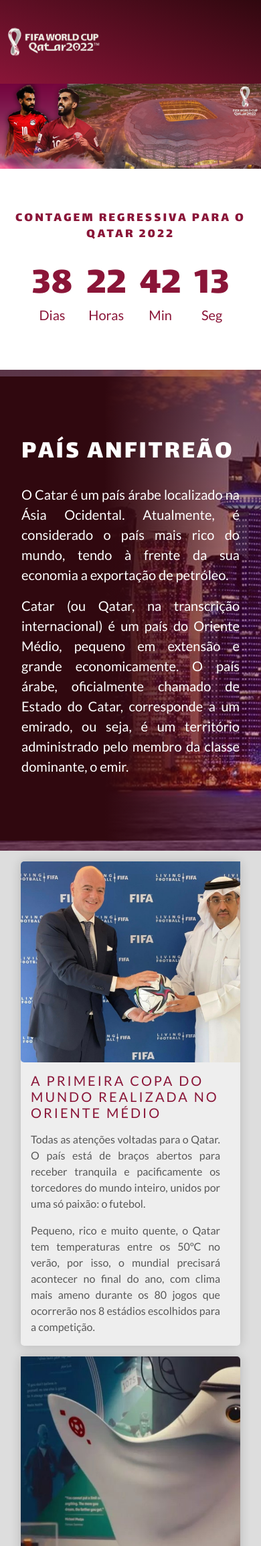
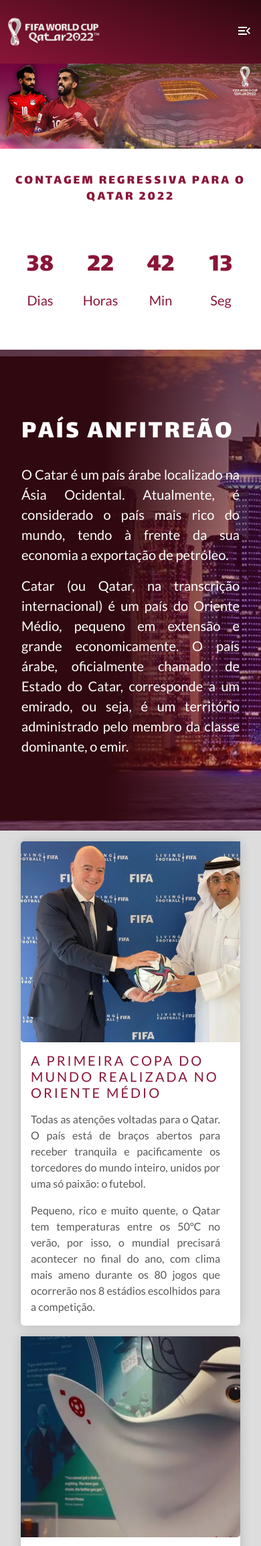
Before and after one commit to VitorMartins28/WorldCup, a PHP site: page / in a window 390 px wide. Shown: the top 2308 px of the page at 67% size. Run offline with PHP 8.4, Linux system fonts and the light colour scheme; style sheets or scripts are compiled from the project's sources.

Commit message:
Atualização 11-10

```diff
--- a/index.html
+++ b/index.html
@@ -14,10 +14,13 @@
 </head>
 
 <body>
-  <nav class="navbar sticky-top navbar-expand-lg">
+  <nav class="navbar sticky-top navbar-expand-lg d-flex justify-content-between">
     <a class="navbar-brand" href="#"><img src="resources/img/logoCup.png" alt=""></a>
-    <button class="navbar-toggler" type="button" data-toggle="collapse" data-target="#navbarSupportedContent" aria-controls="navbarSupportedContent" aria-expanded="false" aria-label="Toggle navigation">
-      <span class="navbar-toggler-icon"></span>
+    <button class="navbar-toggler" type="button" data-toggle="collapse" data-target="#navbarSupportedContent"
+      aria-controls="navbarSupportedContent" aria-expanded="false" aria-label="Toggle navigation">
+      <span class="material-symbols-outlined">
+        menu_open
+      </span>
     </button>
 
     <div class="collapse navbar-collapse" id="navbarSupportedContent">
@@ -26,13 +29,13 @@
           <a class="nav-link" href="index.html">Home <span class="sr-only">(current)</span></a>
         </li>
         <li class="nav-item">
-          <a class="nav-link" id="contagem">Contagem</a>
+          <a class="nav-link" href="#contagem">Contagem</a>
         </li>
         <li class="nav-item">
-          <a class="nav-link" href="país">País Anfitreão</a>
+          <a class="nav-link" href="#país">País Anfitreão</a>
         </li>
         <li class="nav-item">
-          <a class="nav-link" href="estádios">Estádios</a>
+          <a class="nav-link" href="#estádios">Estádios</a>
         </li>
       </ul>
     </div>
@@ -48,43 +51,25 @@
     </div>
   </div>
   <div class="container-fluid">
-    <div class="row contagem align-items-center" id="contagem">
+    <div class="row score-cup align-items-center justify-content-end">
       <div class="col-12 col-md-12">
         <h1>Contagem regressiva para o Qatar 2022</h1>
-        <table>
-          <tr>
-            <td>
-              <div class="numero" id="dia"></div>
-            </td>
-            <td>
-              <div class="numero" id="hora"></div>
-            </td>
-            <td>
-              <div class="numero" id="minuto"></div>
-            </td>
-            <td>
-              <div class="numero" id="segundo"></div>
-            </td>
-          </tr>
-          <tr style="height:2px">
-            <td>
-              <p class="legenda">Dias</p>
-            </td>
-            <td>
-              <p class="legenda">Horas</p>
-            </td>
-            <td>
-              <p class="legenda">Min</p>
-            </td>
-            <td>
-              <p class="legenda">Seg</p>
-            </td>
-          </tr>
-        </table>
+      </div>
+      <div class="col-12 col-md-12 date-cup">
+        <p class="" id="dia"></p>
+        <p class="" id="hora"></p>
+        <p class="" id="minuto"></p>
+        <p class="" id="segundo"></p>
+      </div>
+      <div class="col-12 col-md-12 label-cup">
+        <p>Dias</p>
+        <p>Horas</p>
+        <p>Min</p>
+        <p>Seg</p>
       </div>
     </div>
-    <div class="row anfitreao align-items-center">
-      <div class="col-12 col-md-12 pais_anf">
+    <div class="row space-amph align-items-center" id="país">
+      <div class="col-12 col-md-12 cup-amph">
         <h1>País Anfitreão</h1>
         <p>O Catar é um país árabe localizado na Ásia Ocidental. Atualmente, é considerado o país mais rico do mundo,
           tendo à frente da sua economia a exportação de petróleo.</p>
@@ -93,7 +78,7 @@
           território administrado pelo membro da classe dominante, o emir.</p>
       </div>
     </div>
-    <div class="row quadro align-items-center">
+    <div class="row cup-field align-items-center">
       <div class="col-12 col-md-4 cup-img-oriente">
       </div>
       <div class="col-12 col-md-8 cup-text">
@@ -108,7 +93,7 @@
         </p>
       </div>
     </div>
-    <div class="row quadro align-items-center">
+    <div class="row cup-field align-items-center">
       <div class="col-12 col-md-4 cup-img-mascote d-block d-md-none">
       </div>
       <div class="col-12 col-md-8 cup-text">
@@ -124,8 +109,8 @@
       <div class="col-12 col-md-4 cup-img-mascote d-none d-md-block">
       </div>
     </div>
-    <div class="row align-items-center estadio">
-      <div class="col-12 col-md-12 cup-estadios">
+    <div class="row align-items-center stadium-space" id="estádios">
+      <div class="col-12 col-md-12 cup-stadium">
         <h1>Estádios</h1>
         <p>No total, oito estádios no Qatar receberão os 64 jogos da Copa do Mundo 2022. </p>
         <small class="d-none d-md-block">Passe o mouse pelas imagens para visualizar.</small>
--- a/resources/css/style.css
+++ b/resources/css/style.css
@@ -4,11 +4,14 @@
 :root {
     --bg-primary: #8A1538;
     --bg-secundary: rgb(48, 8, 15);
+    --bg-tertiary: rgb(221, 221, 221);
+    --bg-quaternary: rgba(71, 1, 1, 0.507);
+    --bg-quinary: rgba(172, 1, 44, 0.3);
+    --box-shadow:rgba(0, 0, 0, 0.178);
     --color-basic: #fff;
     --color-secundary: rgb(88, 88, 88);
     --text-primary: 'Lalezar', cursive;
     --text-secundary: 'Lato', sans-serif;
-    ;
 }
 
 * {
@@ -35,33 +38,40 @@ body::-webkit-scrollbar-thumb {
 }
 
 body {
-    background: rgb(221, 221, 221);
+    background: var(--bg-tertiary);
 }
 
-.navbar{
+.navbar {
     background-image: linear-gradient(200deg, var(--bg-secundary), var(--bg-primary));
-    padding: 25px 0 25px 0;
+    padding: 5px 0 5px 0;
 }
 
-.navbar a {
+.navbar-collapse {
+    flex-grow: 0;
+    padding-right: 10px;
+}
+
+.navbar-collapse a {
     text-transform: uppercase;
     font-family: var(--text-secundary);
     text-decoration: none;
     color: var(--color-basic);
     font-weight: 600;
+    letter-spacing: 3px;
+    font-size: 12px;
 }
 
-.navbar a:hover {
-  border-bottom: 1px solid var(--color-basic);
+.navbar-collapse a:hover {
+    border-bottom: 1px solid var(--color-basic);
 }
 
-.navbar img{
+.navbar img {
     width: 160px;
     padding: 10px;
 }
 
-.navbar-toggler-icon{
-    color: var(--color-basic)!important;
+.navbar-toggler-icon {
+    color: var(--color-basic) !important;
 }
 
 .cup-logo {
@@ -69,7 +79,7 @@ body {
     height: auto;
 }
 
-.anfitreao h1 {
+.space-amph h1 {
     color: var(--color-basic);
     text-transform: uppercase;
     font-family: var(--text-primary);
@@ -77,22 +87,22 @@ body {
     font-size: 60px;
 }
 
-.anfitreao p {
+.space-amph p {
     font-family: var(--text-secundary);
     color: var(--color-basic);
     text-align: justify;
     font-size: 20px;
 }
 
-.anfitreao {
+.space-amph {
     background:
-        linear-gradient(rgba(71, 1, 1, 0.507), rgba(172, 1, 44, 0.3)),
+        linear-gradient(var(--bg-quaternary), var(--bg-quinary)),
         url("../img/catar.jpg");
     background-size: cover;
     height: 100% !important;
 }
 
-.pais_anf {
+.cup-amph {
     width: 100%;
     content: '';
     top: 0;
@@ -152,7 +162,7 @@ body {
     font-size: 60px;
 }
 
-.quadro h3 {
+.cup-field h3 {
     color: var(--bg-primary);
     text-transform: uppercase;
     font-family: var(--text-secundary);
@@ -160,7 +170,7 @@ body {
     font-size: 20px;
 }
 
-.quadro p {
+.cup-field p {
     color: var(--color-secundary);
     font-family: var(--text-secundary);
     text-align: justify;
@@ -173,13 +183,13 @@ body {
     border-radius: 10px;
 }
 
-.contagem {
+.score-cup {
     height: 300px;
     text-align: center;
-    background: #fff;
+    background: var(--color-basic);
 }
 
-.contagem h1 {
+.score-cup h1 {
     color: var(--bg-primary);
     text-transform: uppercase;
     font-family: var(--text-primary);
@@ -188,53 +198,34 @@ body {
     padding: 30px 10px 0 10px;
 }
 
-.numero {
-    min-width: 20px;
-    max-width: 100px;
+.date-cup {
     color: var(--bg-primary);
     font-size: 60px;
-    margin: 5px;
     text-align: center;
-    padding: 5px;
     font-family: var(--text-primary);
-    margin-bottom: -20px;
+    display: flex;
+    justify-content: center;
 }
 
-.legenda {
-    font-size: 20px;
+.date-cup p{
+    width: 100px;
+    text-align: center;
+}
+
+.label-cup {
+    font-size: 25px;
     text-align: center;
     color: var(--bg-primary);
     font-family: var(--text-secundary);
-    margin-top: 0;
+    margin-top: -3em;
+    padding-top: 0;
+    display: flex;
+    justify-content: center;
 }
 
-table {
-    margin: auto;
-}
-
-.footer-cup {
-    background-image: linear-gradient(200deg, var(--bg-secundary), var(--bg-primary));
-    padding: 10px 0 10px 0;
-}
-
-.taça img {
+.label-cup p{
     width: 100px;
-    padding: 10px;
-    float: right;
-}
-
-.logo-cup img {
-    width: 160px;
-    padding: 10px;
-}
-
-.cup-rights p {
-    color: var(--color-basic);
-    font-size: 13px;
-    padding-top: 30px;
-    text-transform: uppercase;
     text-align: center;
-    font-family: var(--text-secundary);
 }
 
 .cup-img {
@@ -268,46 +259,26 @@ table {
     border-bottom-right-radius: 5px;
 }
 
-.quadro p {
+.cup-field p {
     padding: 0 15px 0 0;
 }
 
-.quadro {
-    background: rgb(238, 238, 238);
+.cup-field {
+    background: var(--color-basic);
     border-radius: 5px;
-    box-shadow: 0 0 1em rgba(0, 0, 0, 0.178);
+    box-shadow: 0 0 1em var(--box-shadow);
     margin: 1em;
 }
 
-.image {
-    opacity: 1;
-    display: block;
-    width: 100%;
-    height: auto;
-    transition: .5s ease;
-    backface-visibility: hidden;
-}
-
-.middle {
-    transition: .5s ease;
-    opacity: 0;
-    position: absolute;
-    top: 50%;
-    left: 50%;
-    transform: translate(-50%, -50%);
-    -ms-transform: translate(-50%, -50%);
-    text-align: center;
-}
-
-.quadro:hover .image {
+.cup-field:hover .image {
     opacity: 0.3;
 }
 
-.quadro:hover .middle {
+.cup-field:hover .middle {
     opacity: 1;
 }
 
-.galery {
+.stadium-area {
     display: flex;
     justify-content: center;
     align-items: center;
@@ -365,44 +336,105 @@ table {
 }
 
 
-.galery .card-galery:not(:nth-child(5)) {
+.stadium-area .stadium-img-area:not(:nth-child(5)) {
     margin-right: 1em;
 }
 
+.material-symbols-outlined {
+    color: var(--color-basic);
+}
+
+.cup-award img {
+    width: 100px;
+    padding: 10px;
+    float: right;
+}
+
+.logo-cup img {
+    width: 160px;
+    padding: 10px;
+}
+
+.cup-rights p {
+    color: var(--color-basic);
+    font-size: 13px;
+    padding-top: 30px;
+    text-transform: uppercase;
+    text-align: center;
+    font-family: var(--text-secundary);
+}
+
+
+.footer-cup {
+    background-image: linear-gradient(200deg, var(--bg-secundary), var(--bg-primary));
+    padding: 10px 0 10px 0;
+}
+
+
 @media (max-width: 991px) {
-    .contagem h1 {
+
+    .navbar {
+        background-image: linear-gradient(200deg, var(--bg-secundary), var(--bg-primary));
+        padding: 10px 0 10px 0;
+    }
+
+    .navbar-collapse a {
+        padding: 20px !important;
+        text-align: center;
+    }
+
+    .navbar-collapse a:hover {
+        border-bottom: none;
+        background: var(--bg-primary);
+    }
+    .score-cup h1 {
         font-size: 30px;
         padding: 15px 10px 0 10px;
     }
 
-    .anfitreao {
+    .space-amph {
         height: auto;
         padding: 10px 0 15px 0;
     }
 
-    .anfitreao h1 {
+    .space-amph h1 {
         font-size: 45px;
         padding: 10px 0 15px 0;
     }
 }
 
 @media (max-width: 420px) {
-    .contagem h1 {
+
+    .navbar {
+        background-image: linear-gradient(200deg, var(--bg-secundary), var(--bg-primary));
+        padding: 10px 0 10px 0;
+    }
+
+    .navbar-collapse a {
+        padding: 20px !important;
+        text-align: center;
+    }
+
+    .navbar-collapse a:hover {
+        border-bottom: none;
+        background: var(--bg-primary);
+    }
+    .score-cup h1 {
         font-size: 20px;
         padding: 10px 5px 0 5px;
     }
 
-    .anfitreao h1 {
+    .space-amph h1 {
         font-size: 40px;
         padding: 10px 0 15px 0;
     }
 
-    .galery .card__head {
+    .stadium-area .stadium-title {
         padding: 5px;
         font-size: 8px;
     }
 
-    .galery .card-galery:hover .card__head {
+    .stadium-area .stadium-img-area:hover .stadium-title {
         font-size: 10px;
     }
 
@@ -410,8 +442,17 @@ table {
         font-size: 8px;
     }
 
-    .quadro h3 {
+    .cup-field h3 {
         padding-top: 15px;
+    }
+
+    .date-cup {
+        font-size: 40px;
+    }
+
+    .label-cup{
+        margin-top: -4em;
+        font-size: 20px;
     }
 
 
```
Also changed, not shown: other parts of index.html (+20 -19 lines), other parts of resources/css/style.css (+16 -16 lines), groups.html (deleted, +0 -52 lines), resources/img/capa-favoritos-copa-1528906198070_v2_300x300.jpg (added).
